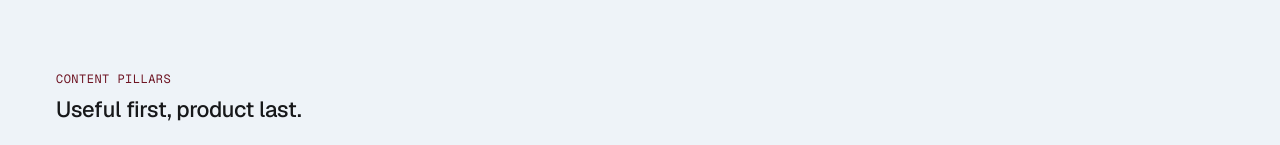
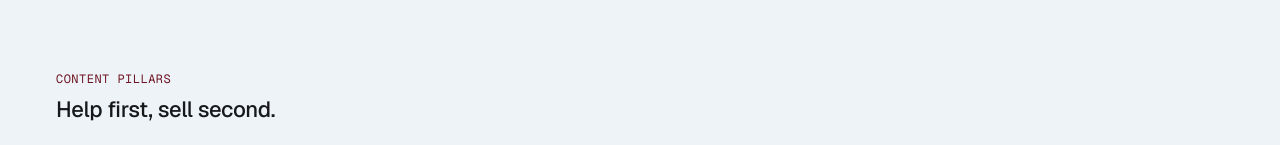
Before and after one commit to Maryam-Maralani/portfolio, a plain HTML site: page homer.html in a window 1280 px wide. Shown: the part 4570-4715 px from the top of the page. Drawn offline with nearby package versions, Linux system fonts and the light colour scheme.

Commit message:
Homer: pillars heading 'Help first, sell second.'
Co-Authored-By: Claude Opus 5.5 <noreply@anthropic.com>
Claude-Session: https://claude.ai/code/session_01GfVWEf5E7UX7wcZsja4Xip

```diff
--- a/homer.html
+++ b/homer.html
@@ -166,7 +166,7 @@
           <li class="card"><p class="t-label accent">Partners</p><h3 class="t-h5">Website</h3><p class="t-small muted">Goal: Book a demo</p></li>
           <li class="card"><p class="t-label accent">Everyone</p><h3 class="t-h5">Instagram reel</h3><p class="t-small muted">Goal: Reach and comments</p></li>
         </ul>
-        <h3 class="homer-subhead"><span class="t-label accent">Content pillars</span><span class="t-h5">Useful first, product last.</span></h3>
+        <h3 class="homer-subhead"><span class="t-label accent">Content pillars</span><span class="t-h5">Help first, sell second.</span></h3>
         <ul class="pillars">
           <li class="card" style="--share:50"><span class="pillars__bar" aria-hidden="true"></span><p class="t-h4 accent">50%</p><h4 class="t-h6">Home know-how</h4><p class="t-small muted">Seasonal tips and how-tos.</p></li>
           <li class="card" style="--share:30"><span class="pillars__bar" aria-hidden="true"></span><p class="t-h4 accent">30%</p><h4 class="t-h6">Every home has a story</h4><p class="t-small muted">Home histories, renovations and handovers.</p></li>
```
